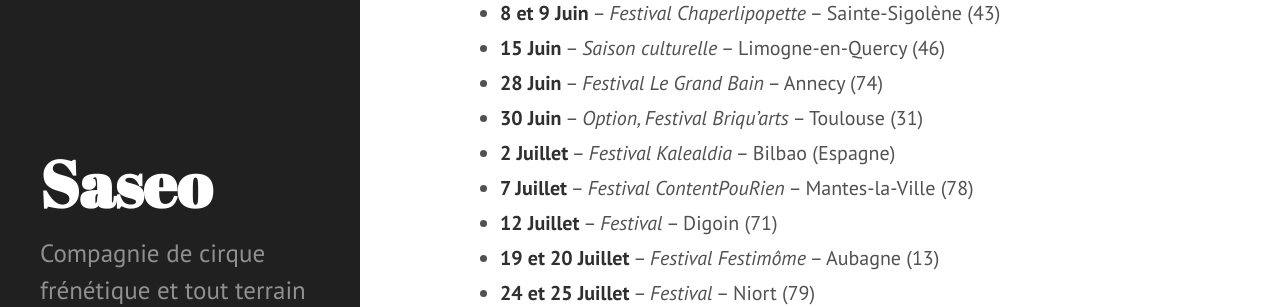
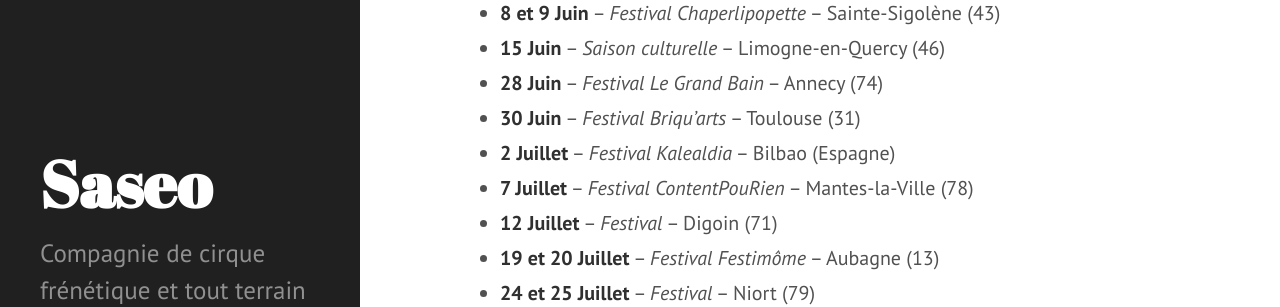
Before and after one commit to rizoom/saseo.org, a Jekyll site: the page built from calendrier.md, in a window 1280 px wide and 900 px high, scrolled down 325 px. Shown: the part 155-462 px from the top of the window. Built offline with Jekyll 4.4.1, drawn with Linux system fonts in a browser that asks for light colours.

Commit message:
mise à jour calendrier
lorraine

```diff
--- a/calendrier.md
+++ b/calendrier.md
@@ -17,7 +17,7 @@
 - **8 et 9 Juin** -- _Festival Chaperlipopette_ -- Sainte-Sigolène (43)
 - **15 Juin** -- _Saison culturelle_ -- Limogne-en-Quercy (46)
 - **28 Juin** -- _Festival Le Grand Bain_ -- Annecy (74)
-- **30 Juin** -- _Option, Festival Briqu'arts_ -- Toulouse (31)
+- **30 Juin** -- _Festival Briqu'arts_ -- Toulouse (31)
 - **2 Juillet** -- _Festival Kalealdia_ -- Bilbao (Espagne)
 - **7 Juillet** -- _Festival ContentPouRien_ -- Mantes-la-Ville (78)
 - **12 Juillet** -- _Festival_ -- Digoin (71)
```
